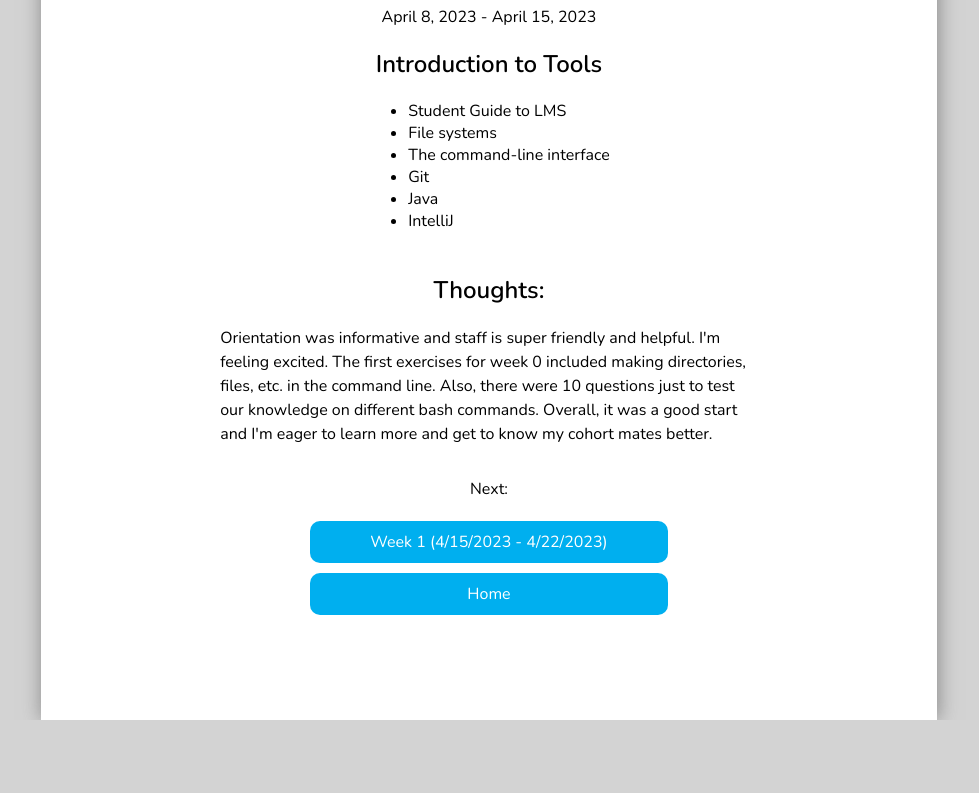
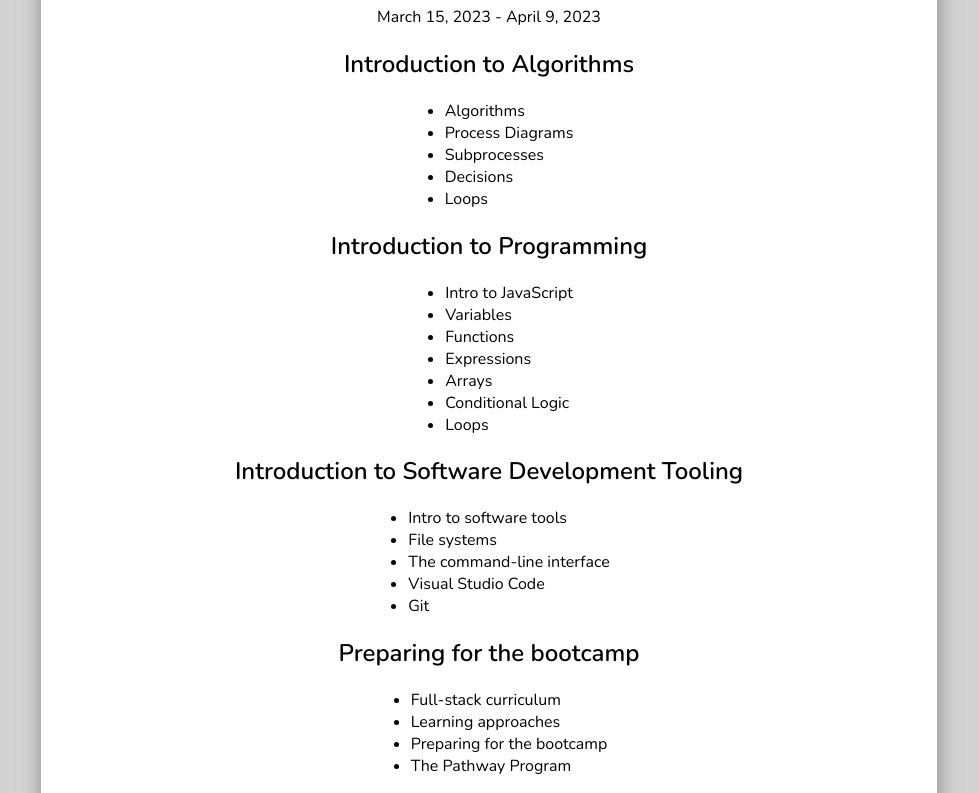
Before and after one commit to sobreratas/week0, a plain HTML site: page index.html in a window 1280 px wide. Shown: the part 95-888 px from the top of the page, without its empty margins (151-1130 px from the left). Before the commit the page ends 815 px from the top, so only its background shows below. Drawn offline with nearby package versions, Linux system fonts and the light colour scheme.

Commit message:
Add files via upload
Change container css.

```diff
--- a/index.html
+++ b/index.html
@@ -25,7 +25,7 @@
 
         .container {
             width: 70%;
-            height: 100vh;
+            height: 100%;
             background-color: white;
             margin-left: auto;
             margin-right: auto;
@@ -82,33 +82,57 @@
 
 <body>
     <div class="container">
-        <h1>Week 0</h1>
-        <p>April 8, 2023 - April 15, 2023</p>
+        <h1>Prework</h1>
+        <p>March 15, 2023 - April 9, 2023</p>
 
-        <h2>Introduction to Tools</h2>
+        <h2>Introduction to Algorithms</h2>
         <ul>
-            <li>Student Guide to LMS</li>
+            <li>Algorithms</li>
+            <li>Process Diagrams</li>
+            <li>Subprocesses</li>
+            <li>Decisions</li>
+            <li>Loops</li>
+        </ul>
+        <h2>Introduction to Programming</h2>
+        <ul>
+            <li>Intro to JavaScript</li>
+            <li>Variables</li>
+            <li>Functions</li>
+            <li>Expressions</li>
+            <li>Arrays</li>
+            <li>Conditional Logic</li>
+            <li>Loops</li>
+        </ul>
+        <h2>Introduction to Software Development Tooling</h2>
+        <ul>
+            <li>Intro to software tools</li>
             <li>File systems</li>
             <li>The command-line interface</li>
+            <li>Visual Studio Code</li>
             <li>Git</li>
-            <li>Java</li>
-            <li>IntelliJ</li>
+        </ul>
+        <h2>Preparing for the bootcamp</h2>
+        <ul>
+            <li>Full-stack curriculum</li>
+            <li>Learning approaches</li>
+            <li>Preparing for the bootcamp</li>
+            <li>The Pathway Program</li>
         </ul>
 
         <br>
         <h2>Thoughts:</h2>
         <div class="thoughts-container">
-            <p>Orientation was informative and staff is super friendly and helpful. I'm feeling excited. The first
-                exercises for week 0 included making directories, files, etc. in the command line. Also, there were 10
-                questions just to test our knowledge on different bash commands. Overall, it was a good start and I'm
-                eager to learn more and get to know my cohort mates better.</p>
+            <p>There were lots of diagrams for the algorithms section. I understand the importance but they were quite
+                tedious and it was a laborious/time-consuming process. All the other sections were straight-forward. I
+                learned some new resume-writing tips and also got my headshot and LinkedIn page set up.</p>
+                <p>Update 4/10/23: Prework was due last night at midnight and I am surprised that I did have to resubmit any assignments!</p>
         </div>
 
 
         <div class="btn-container">
             <p>Next:</p>
             <button>Week 1 (4/15/2023 - 4/22/2023)</button>
-            <button onclick="window.location.href='https://sobreratas.github.io/tech/';">Home</button>
+           <button onclick = "window.location.href='https://sobreratas.github.io/tech/';">Home</button>
         </div>
         <br>
         <br>
```
